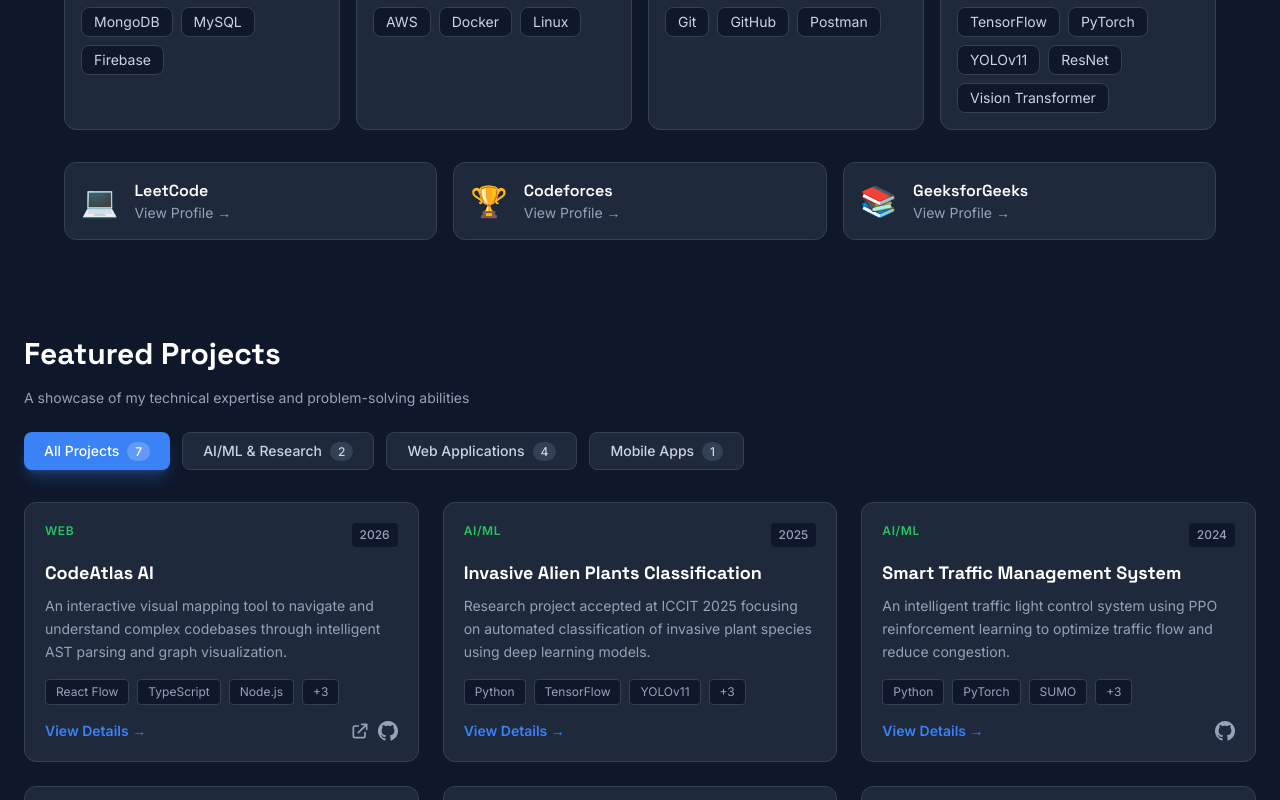
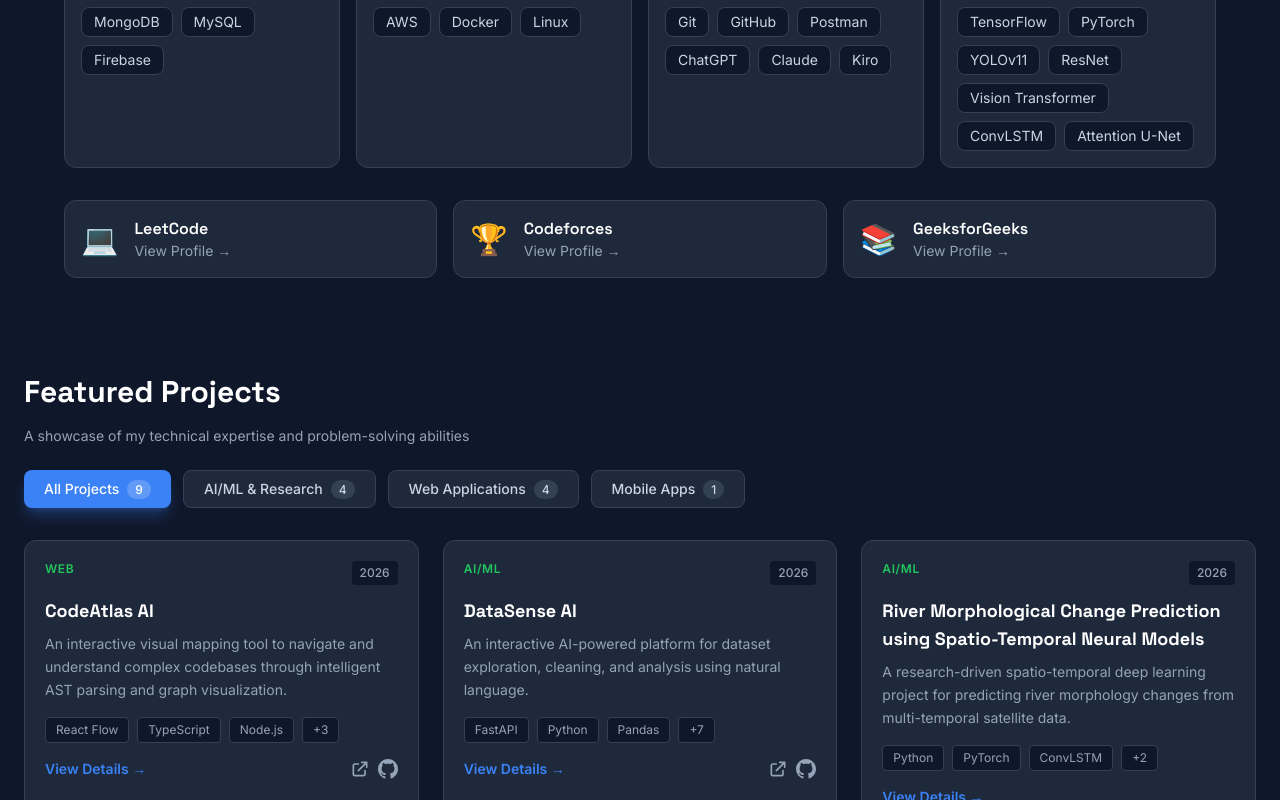
Before and after one commit to Kaoserahamed/Portfolio, a React (Create React App) app: page / in a window 1280 px wide. Shown: the part 1220-2020 px from the top of the page. Built offline with nearby package versions, Linux system fonts and the light colour scheme.

Commit message:
new skills, projects

```diff
--- a/src/components/Certificates.js
+++ b/src/components/Certificates.js
@@ -8,6 +8,15 @@
       details: 'Developed a deep learning-based classification system using an 8.4K-image dataset. Achieved 98.41% accuracy using ResNet, Vision Transformer (ViT), and YOLO.',
       icon: '📄',
       link: 'https://doi.org/10.1109/ICCIT68739.2025.11491085'
+    },
+    {
+      title: 'River Morphological Change Prediction using Spatio-Temporal Neural Models',
+      conference: 'To appear',
+      year: '2026',
+      authors: 'MD. Kaoser Ahamed Anik',
+      details: 'Built and trained 5 state-of-the-art spatio-temporal deep learning architectures for river morphology prediction. Used multi-temporal satellite water masks (1988–2025) to model long-term riverbank morphodynamics. Achieved best performance with Attention U-Net + ConvLSTM (IoU: 0.7005, Dice: 0.8236). Developed risk-zone maps using frequency-based metrics and a custom Hydrodynamic Stability Index.',
+      icon: '🌊',
+      link: null
     },
   ];
 
--- a/src/components/Projects.js
+++ b/src/components/Projects.js
@@ -29,6 +29,37 @@
       ],
       github: 'https://github.com/Kaoserahamed/CodeAtlasAI_mvp',
       demo: 'https://kaoserahamed.github.io/CodeAtlasAI_mvp/',
+    },
+    {
+      title: 'DataSense AI',
+      year: '2026',
+      category: 'ai-ml',
+      description: 'An interactive AI-powered platform for dataset exploration, cleaning, and analysis using natural language.',
+      fullDescription: 'DataSense AI is an interactive platform built to make dataset exploration, cleaning, and analysis effort-free. It combines automated data processing with conversational AI so you can ask questions, transform data, and build charts using natural language.',
+      technologies: ['FastAPI', 'Python', 'Pandas', 'NumPy', 'Scikit-learn', 'Plotly', 'React', 'TypeScript', 'Tailwind CSS', 'OpenAI API'],
+      highlights: [
+        'Conversational data analysis with plain-English queries converted into safe Pandas code',
+        'Built-in data cleaning toolkit for deduplication, missing value handling, normalization, encoding, outlier removal, and date feature extraction',
+        'Interactive visualizations for bar charts, line charts, scatter plots, box plots, histograms, and correlation heatmaps',
+        'Automated data profiling for CSV, Excel, JSON, and Parquet files with quality warnings and inferred types',
+      ],
+      github: 'https://github.com/Kaoserahamed/DataSense-AI',
+      demo: 'https://data-sense-ai-ksif-pqfwm3djl-kaoser614-7344s-projects.vercel.app/',
+    },
+    {
+      title: 'River Morphological Change Prediction using Spatio-Temporal Neural Models',
+      year: '2026',
+      category: 'ai-ml',
+      description: 'A research-driven spatio-temporal deep learning project for predicting river morphology changes from multi-temporal satellite data.',
+      fullDescription: 'This project focuses on predicting river morphological changes using multi-temporal satellite water masks from 1988 to 2025. It evaluates five advanced spatio-temporal neural architectures and develops risk-zone maps using frequency-based metrics and a custom Hydrodynamic Stability Index.',
+      technologies: ['Python', 'PyTorch', 'ConvLSTM', 'Attention U-Net', 'Remote Sensing'],
+      highlights: [
+        'Built and trained five state-of-the-art spatio-temporal deep learning architectures for river morphology prediction',
+        'Used multi-temporal satellite water masks from 1988 to 2025 to model long-term riverbank morphodynamics',
+        'Achieved best performance with Attention U-Net + ConvLSTM (IoU: 0.7005, Dice: 0.8236)',
+        'Developed risk-zone maps with frequency-based metrics and a custom Hydrodynamic Stability Index',
+      ],
+      github: null,
     },
     {
       title: 'Invasive Alien Plants Classification',
--- a/src/components/Skills.js
+++ b/src/components/Skills.js
@@ -12,7 +12,7 @@
     },
     {
       title: 'Backend',
-      skills: ['Node.js', 'Express.js', 'RESTful APIs'],
+      skills: ['Node.js', 'Express.js', 'RESTful APIs', 'FastAPI'],
       icon: '⚙️'
     },
     {
@@ -32,12 +32,12 @@
     },
     {
       title: 'Tools',
-      skills: ['Git', 'GitHub', 'Postman'],
+      skills: ['Git', 'GitHub', 'Postman', 'ChatGPT', 'Claude', 'Kiro'],
       icon: '🔧'
     },
     {
       title: 'AI & ML',
-      skills: ['TensorFlow', 'PyTorch', 'YOLOv11', 'ResNet', 'Vision Transformer'],
+      skills: ['TensorFlow', 'PyTorch', 'YOLOv11', 'ResNet', 'Vision Transformer', 'ConvLSTM', 'Attention U-Net'],
       icon: '🤖'
     },
   ];
```
